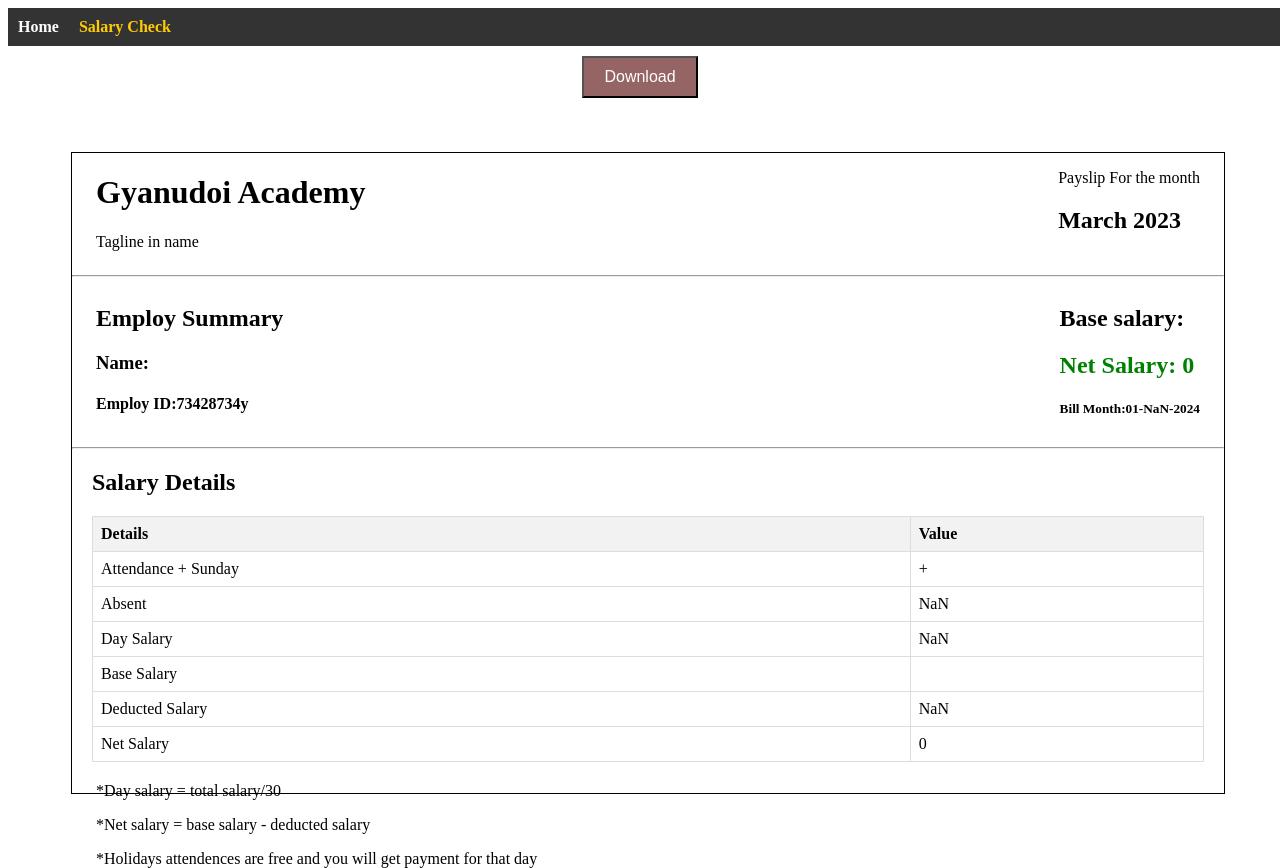
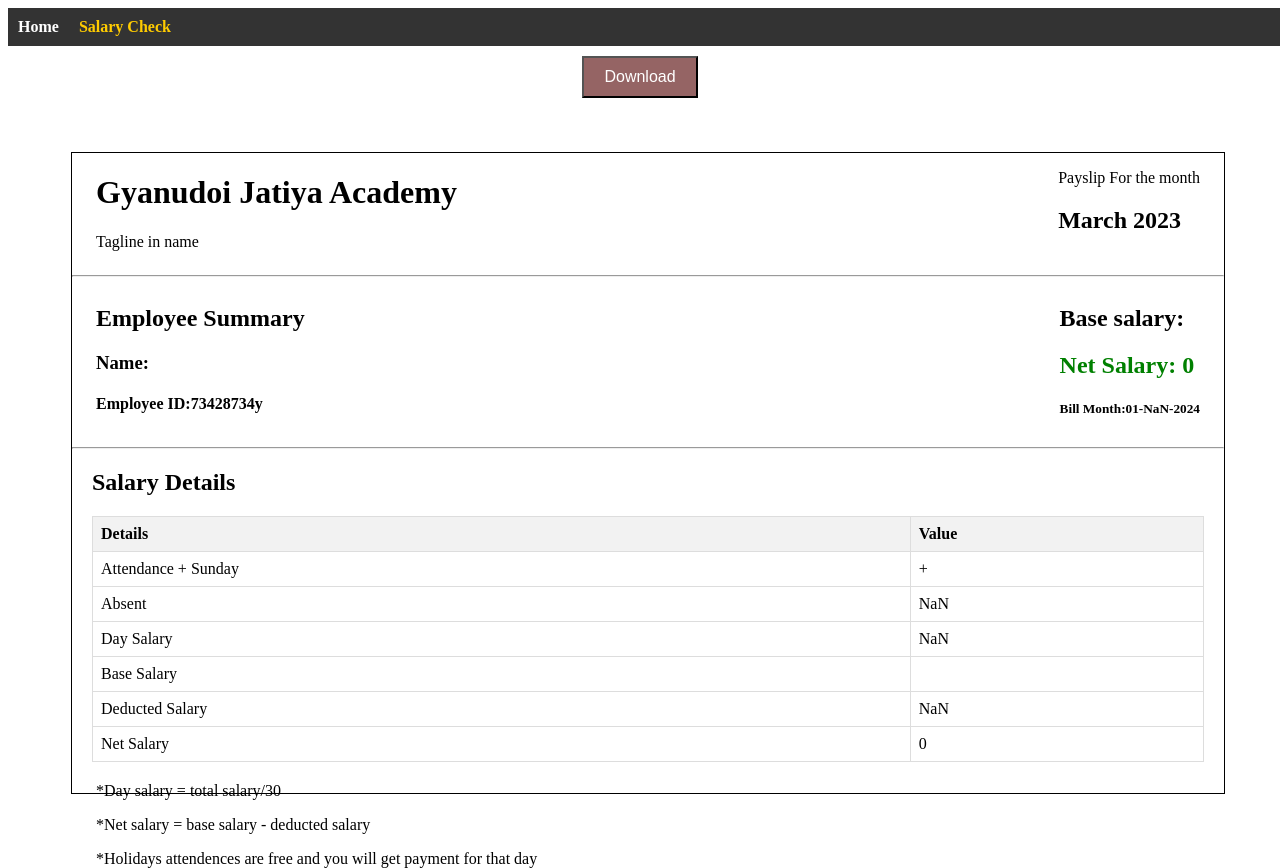
Before and after one commit to fardin-developer/attendence-taker-with-location, a React (Vite) app in the folder frontend/: page /salary-slip in a window 1280 px wide. Shown: the top 868 px of the page. Built offline with nearby package versions, Linux system fonts and the light colour scheme.

Commit message:
school name added

```diff
--- a/frontend/src/SalarySlip.jsx
+++ b/frontend/src/SalarySlip.jsx
@@ -31,7 +31,7 @@ const SalarySlip = () => {
         <div className="main">
           <div className="header">
             <div className="left">
-              <h1>Gyanudoi Academy</h1>
+              <h1>Gyanudoi Jatiya Academy</h1>
               <p>Tagline in name</p>
             </div>
             <div className="right">
@@ -42,9 +42,9 @@ const SalarySlip = () => {
           <hr />
           <div className="employdetails">
             <div className="leftdetails">
-              <h2>Employ Summary</h2>
+              <h2>Employee Summary</h2>
               <h3>Name: {salaryDetails.name}</h3>
-              <h4>Employ ID:73428734y</h4>
+              <h4>Employee ID:73428734y</h4>
             </div>
             <div className="rightdetails">
               <h2>Base salary:{salaryDetails.baseslary}</h2>
```
